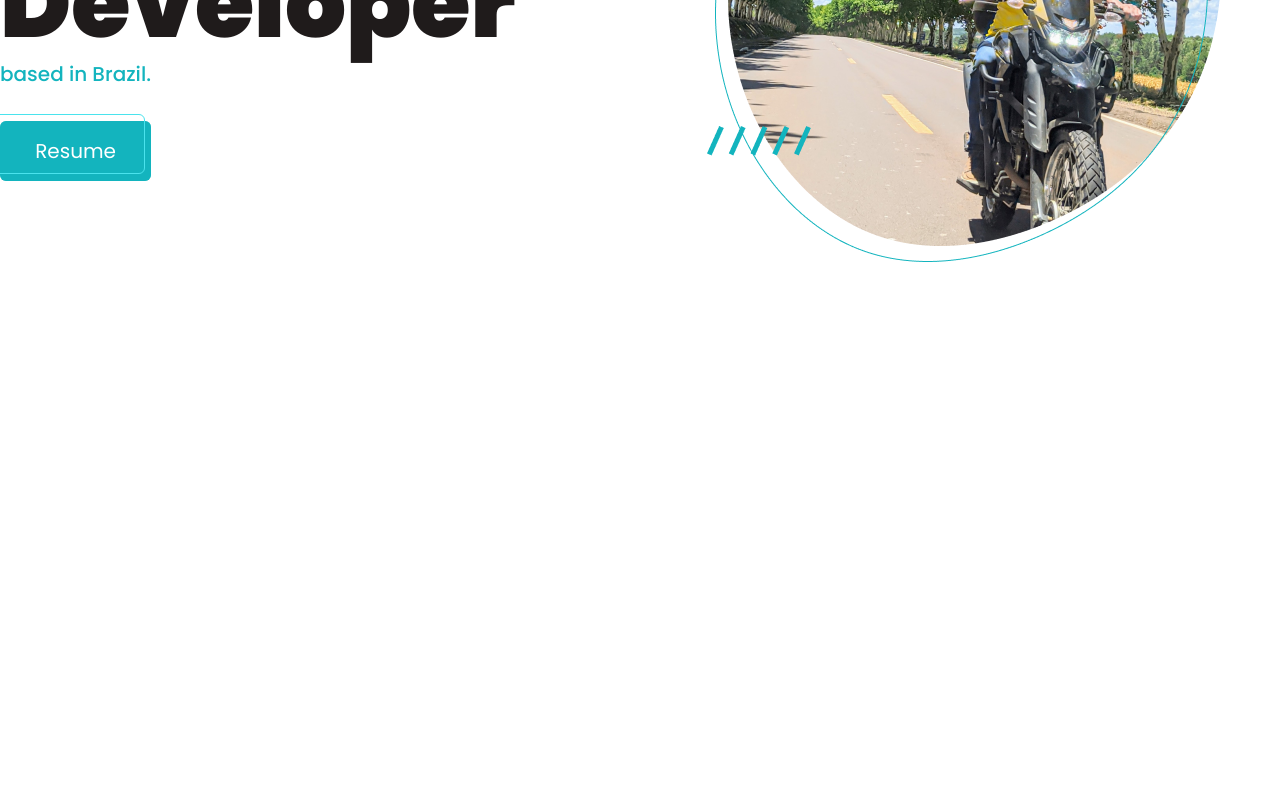
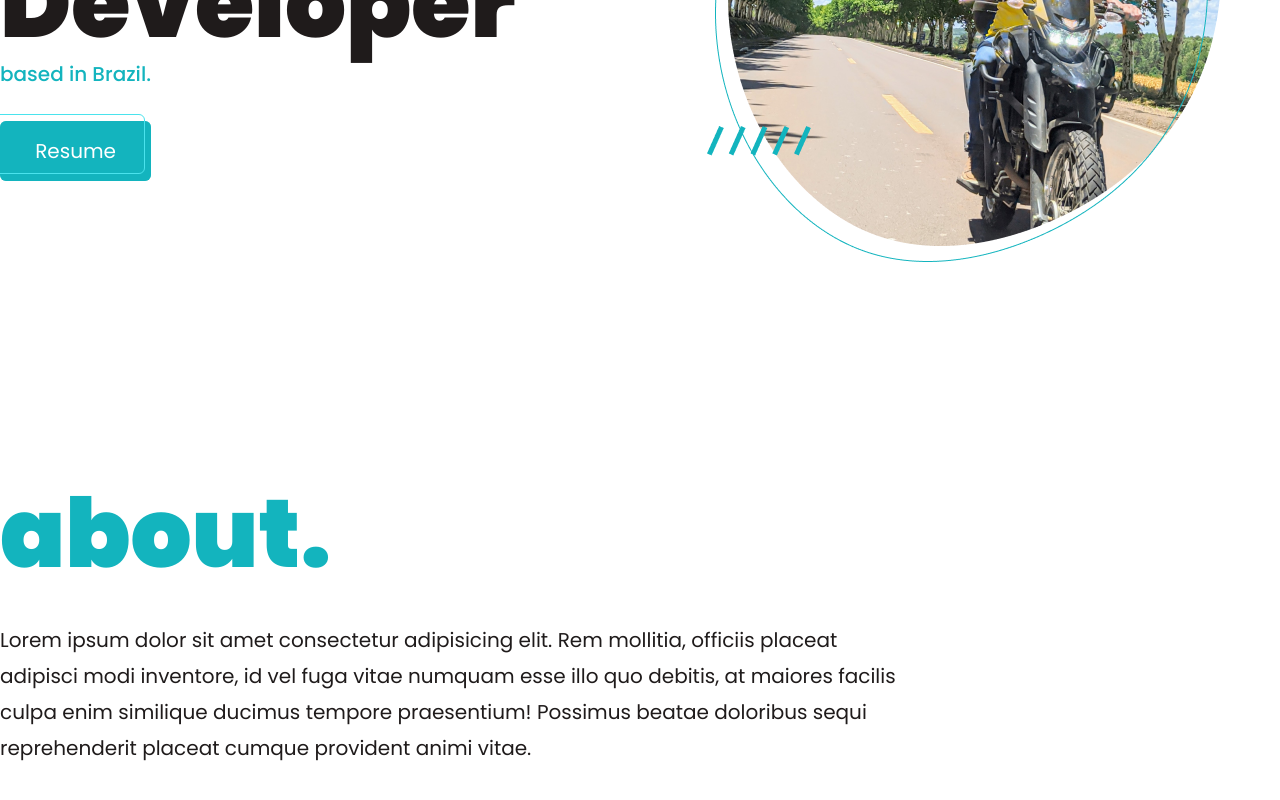
Before and after one commit to williammeier/portfolio, a Nuxt app: page / in a window 1280 px wide. Shown: the part 448-1248 px from the top of the page. Before the commit the page ends 822 px from the top, so only its background shows below. Built offline with nearby package versions, Linux system fonts and the light colour scheme.

Commit message:
about start

```diff
--- a/app.vue
+++ b/app.vue
@@ -2,7 +2,8 @@
   <div>
     <Navbar />
 
-    <HeaderTop />
+    <HeaderSection />
+    <AboutSection />
   </div>
 </template>
 
--- /dev/null
+++ b/assets/scss/layouts/_about.scss
@@ -0,0 +1,5 @@
+.about {
+  &-box {
+    max-width: 900px;
+  }
+}
--- a/assets/scss/layouts/all.scss
+++ b/assets/scss/layouts/all.scss
@@ -1 +1,2 @@
 @import 'navbar';
+@import 'about';
--- /dev/null
+++ b/components/AboutSection.vue
@@ -0,0 +1,17 @@
+<template>
+  <section class="about py-28">
+    <div class="container mx-auto">
+      <h2 class="text-primary text-8xl font-extrabold">about.</h2>
+
+      <div class="mt-10 text-xl font-normal leading-9">
+        <div class="about-box">
+          <p>
+            Lorem ipsum dolor sit amet consectetur adipisicing elit. Rem mollitia, officiis placeat adipisci modi
+            inventore, id vel fuga vitae numquam esse illo quo debitis, at maiores facilis culpa enim similique ducimus
+            tempore praesentium! Possimus beatae doloribus sequi reprehenderit placeat cumque provident animi vitae.
+          </p>
+        </div>
+      </div>
+    </div>
+  </section>
+</template>
```
Also changed, not shown: components/HeaderSection.vue (renamed from components/HeaderTop.vue).
